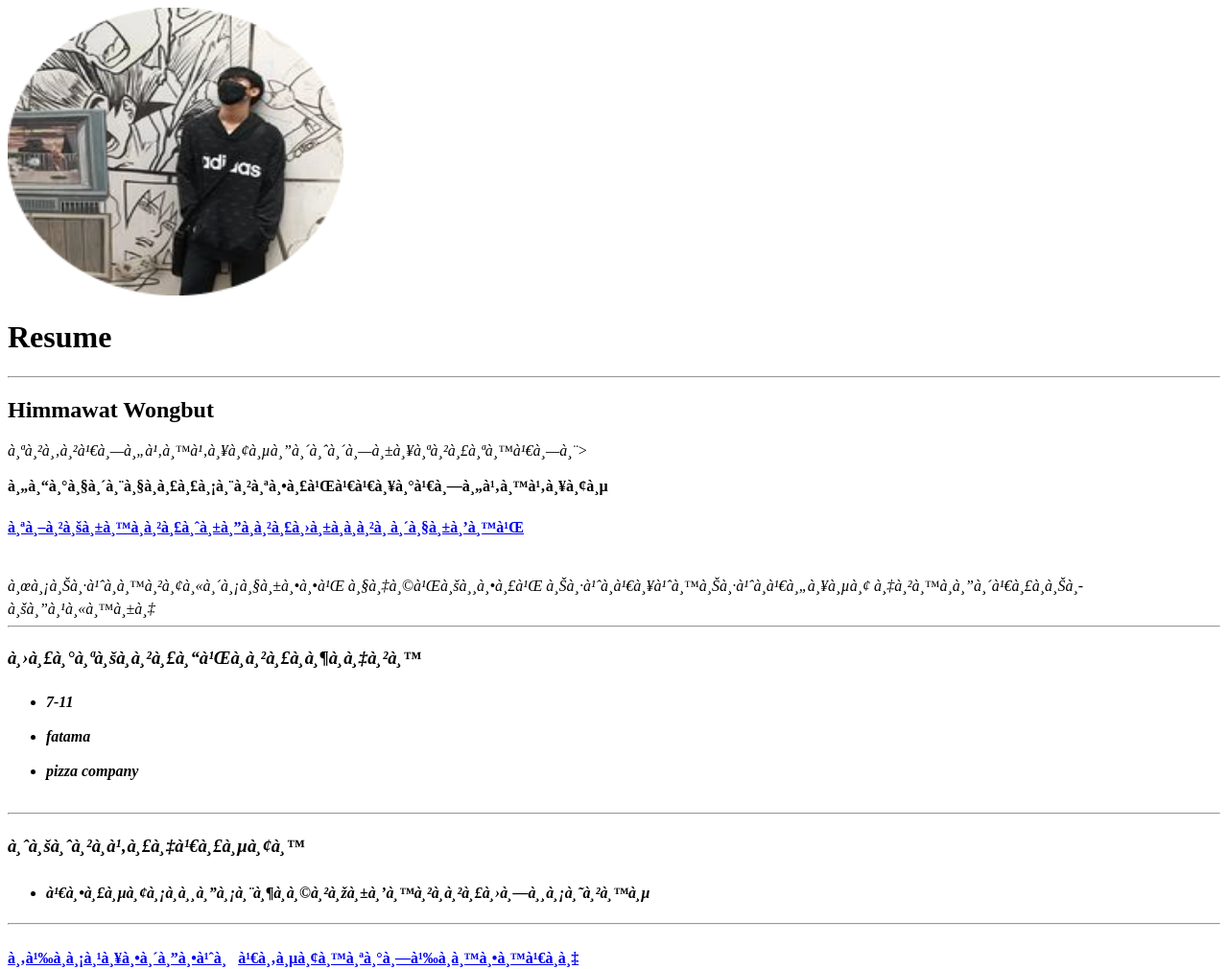
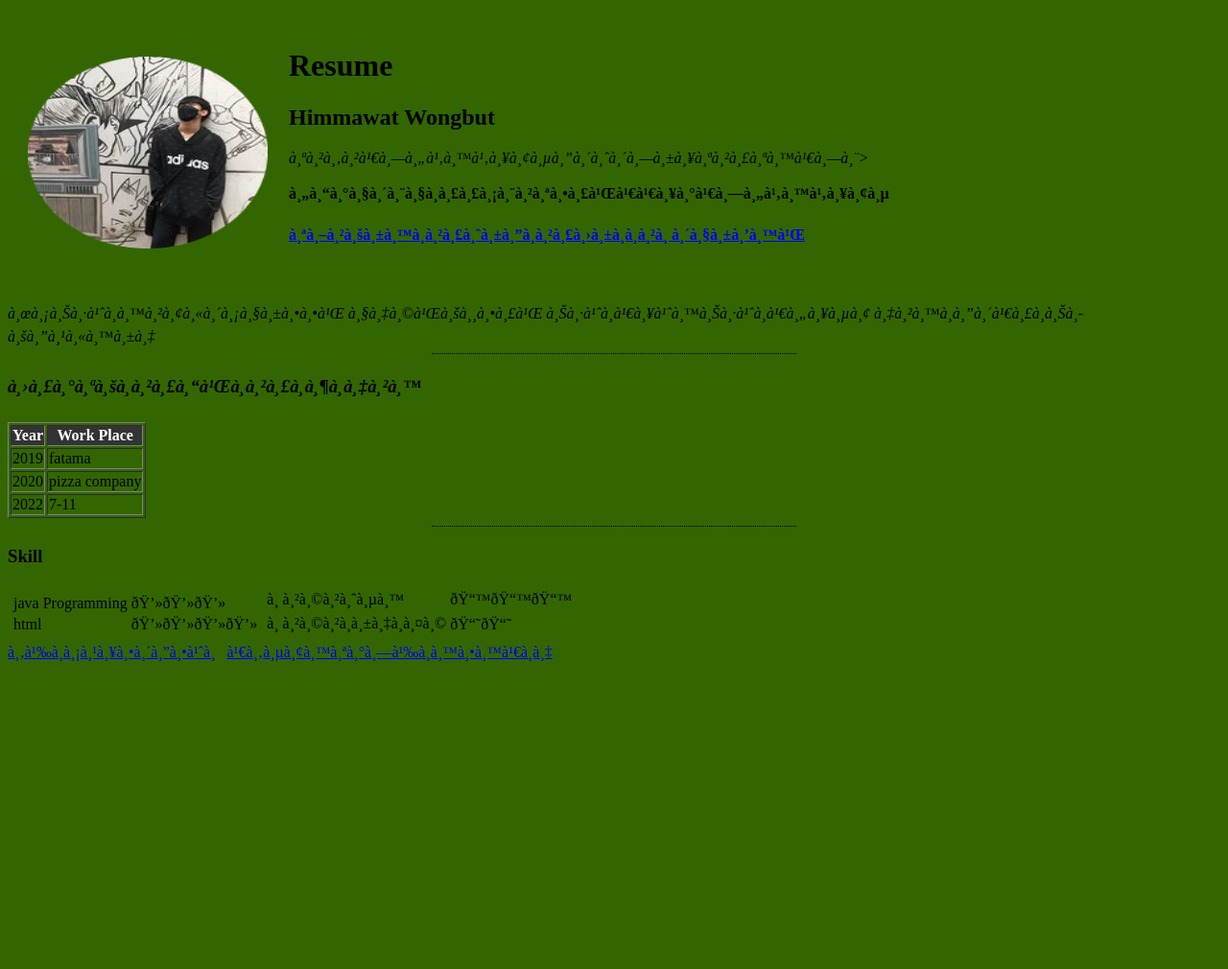
Before and after one commit to himmawat123/resume, a plain HTML site: page index.html in a window 1280 px wide. Shown: the whole page at 96% size. After the commit the page ends 800 px from the top, so only its background shows below. Drawn offline with Linux system fonts and the light colour scheme.

Commit message:
Add files via upload

```diff
--- a/index.html
+++ b/index.html
@@ -3,36 +3,118 @@
 <head>
   <mata charset="UTF-8"/>
   <title>This is Himmawat Wongbut</title>
+  <link rel="stylesheet" href="/css/master.css">
+  <style>
+  body {
+    background-color:#336600;
+  }
+    hr {
+
+    border-style:dotted none none;
+    border-color: black;
+    height: 1.5px;
+    width: 30%;
+    }
+    img{
+      height: 200px;
+      width: 250px;
+    }
+  </style>
 </head>
  <body>
-   <img src ="kia.png"width=350 height=300 = "this is kia image">
 
-  <h1>Resume</h1>
-  <hr>
+<table cellspacing="20">
+  <tr>
+    <td>
+    <img src ="kia.png" = "this is kia image"></td>
+    <td><h1>Resume</h1>
+
     <h2>Himmawat Wongbut</h2>
     <p><em>สาขาเทคโนโลยีดิจิทัลสารสนเทศ></em></p>
     <p><strong>คณะวิศวกรรมศาสตร์เเละเทคโนโลยี</strong></p>
     <p><strong><a href="http://www.pim.ac.th">สถาบันการจัดการปัญญาภิวัฒน์</a></strong></p>
     <br>
+  </tr>
+</table>
     <em>ผมชื่อนายหิมวัตต์ วงษ์บุตร์ ชื่อเล่นชื่อเคลีย งานอดิเรกชอบดูหนัง</em>
     <hr>
-  <h3><em>ประสบการณ์การฝึกงาน</em></h3>
-  <ul>
-    <li><em><strong>7-11</strong></em></li>
+    <h3><em>ประสบการณ์การฝึกงาน</em></h3></td>
+
+
+
+
+  <!-- <ul>
+    <li><em><strong>2019-fatama</strong></em></li>
   <br>
-    <li><em><strong><strong>fatama</strong></em></li>
+    <li><em><strong><strong>2020 pizza company</strong></em></li>
   <br>
-    <li><em><strong>pizza company</strong></em></li>
+    <li><em><strong>2022 7-11</strong></em></li>
   <br>
   </ul>
 <hr>
-  <h3><em>จบจากโรงเรียน</em></h3>
+  <h3><em> 2014-2020 จบจากโรงเรียน</em></h3>
   <ul>
 
     <li><em>เตรียมอุดมศึกษาพัฒนาการปทุมธานี</em></li>
 
   </ul>
-  <hr><br>
+  <hr><br> -->
+
+<table border="1px">
+
+  <thead style="background-color: #333;color: #fff;">
+    <tr>
+      <th>Year</th>
+      <th>Work Place</th>
+    </tr>
+  </thead>
+
+  <tr>
+    <td>2019</td>
+    <td>  fatama </td>
+  </tr>
+  <tr>
+  <td>2020</td>
+  <td>  pizza company </td>
+  <tr>
+    <td>2022</td>
+    <td>  7-11 </td>
+  </tr>
+    </tr>
+</table>
+<hr>
+<h3>Skill</h3>
+<table>
+  <tr>
+    <td><table>
+    <tr>
+      <td> java Programming </td>
+      <td> 💻💻💻</td>
+      </tr>
+      <tr>
+        <td> html </td>
+        <td> 💻💻💻💻</td>
+        </tr>
+    </td></table>
+
+    <td><table>
+      <tr>
+        <td>ภาษาจีน</td>
+        <td>📙📙📙</td>
+      </tr>
+
+      <tr>
+        <td>ภาษาอังกฤษ</td>
+        <td>📘📘</td>
+      </tr>
+
+
+</td></table>
+
+  </tr>
+</table>
+
+
 
 <a href="contact.html">  ข้อมูลติดต่อ</a>     &nbsp;   <a href="report.html"> เขียนสะท้อนตนเอง</a>
 
```
Also changed, not shown: contact.html (+17 -7 lines), tablestyle.css (added). Lines whose indentation alone changed are shown as unchanged.
